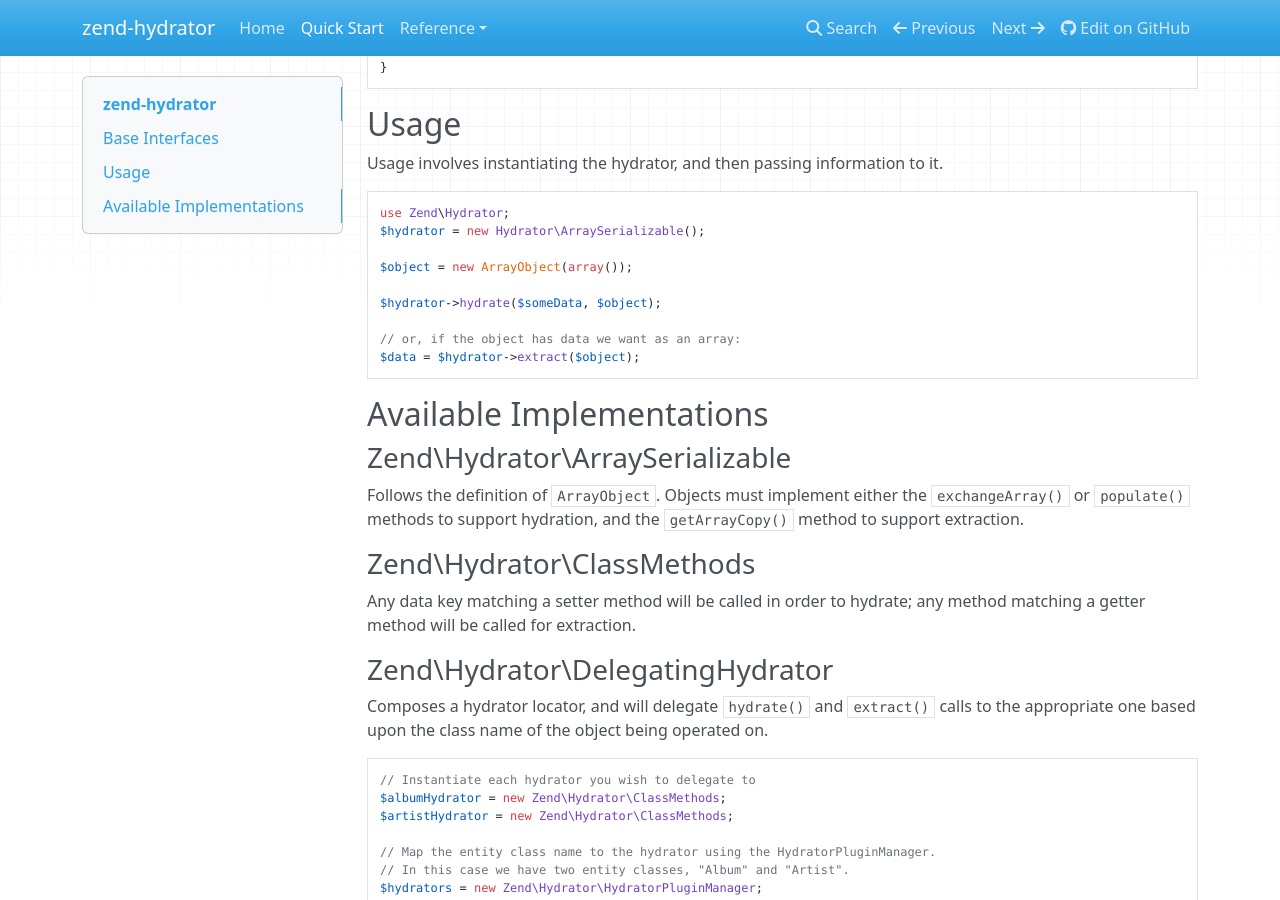
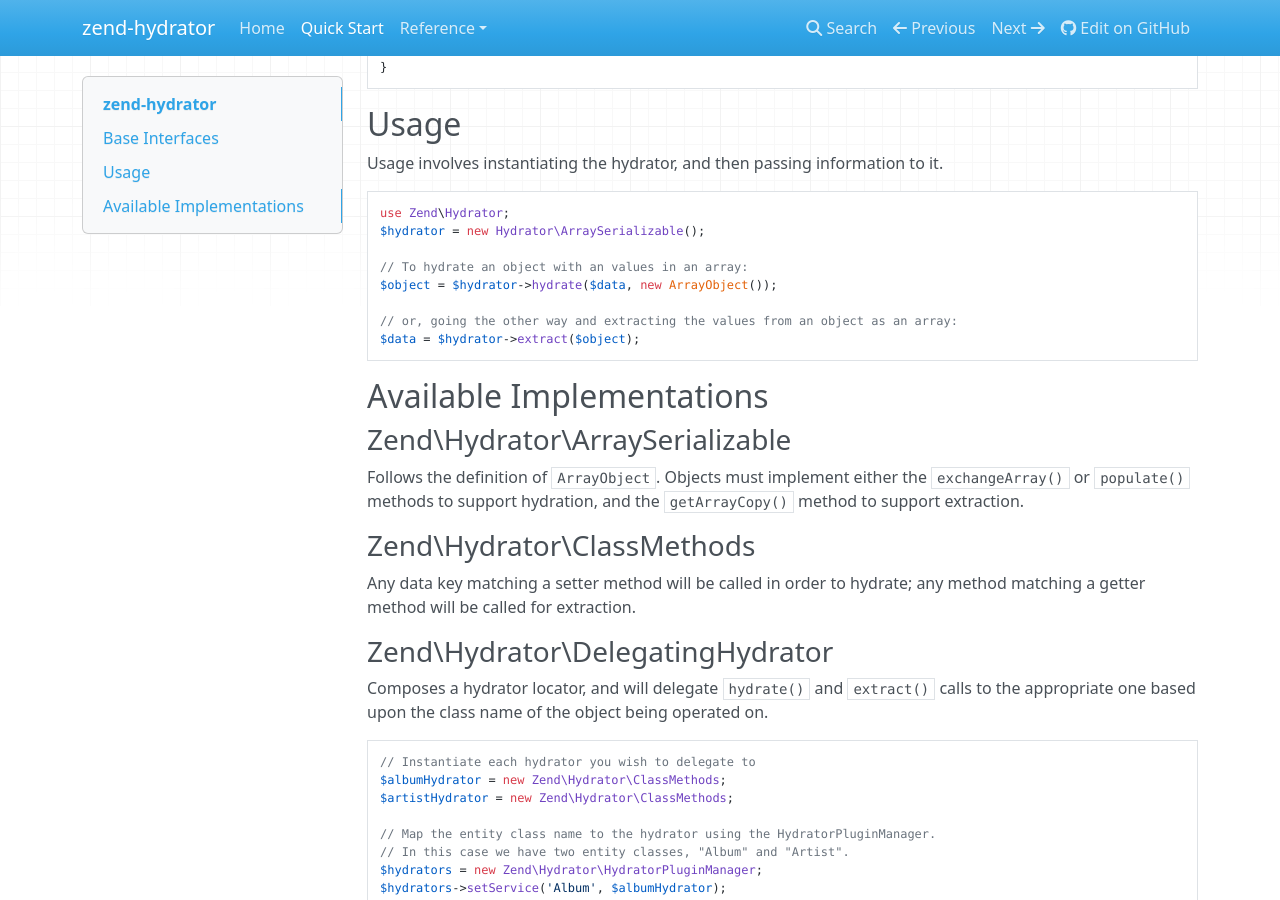
Before and after one commit to zendframework/zend-hydrator, an MkDocs documentation site: the page built from docs/book/quick-start.md, in a window 1280 px wide and 900 px high, scrolled down 1047 px. Built offline with MkDocs 1.6.1, drawn with Linux system fonts in a browser that asks for light colours; nearby versions of some CDN libraries; old or Windows-style settings are respelled for this version of MkDocs.

Commit message:
Fix example in quick start - hydrate returns an object.
- Add comment explaining the hydrate line, to be consistent with the extract
  line.
- Clarify language in extract line.

````diff
--- a/docs/book/quick-start.md
+++ b/docs/book/quick-start.md
@@ -64,11 +64,10 @@ Usage involves instantiating the hydrator, and then passing information to it.
 use Zend\Hydrator;
 $hydrator = new Hydrator\ArraySerializable();
 
-$object = new ArrayObject(array());
+// To hydrate an object with an values in an array:
+$object = $hydrator->hydrate($data, new ArrayObject());
 
-$hydrator->hydrate($someData, $object);
-
-// or, if the object has data we want as an array:
+// or, going the other way and extracting the values from an object as an array:
 $data = $hydrator->extract($object);
 ```
 
````
